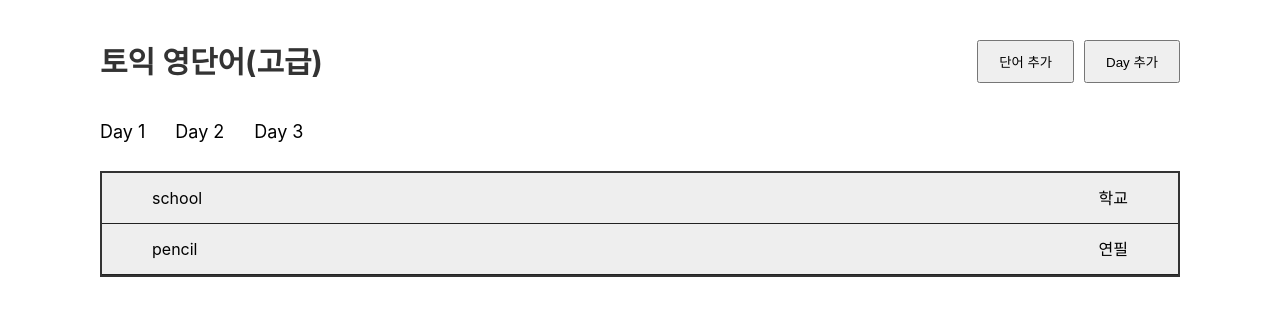
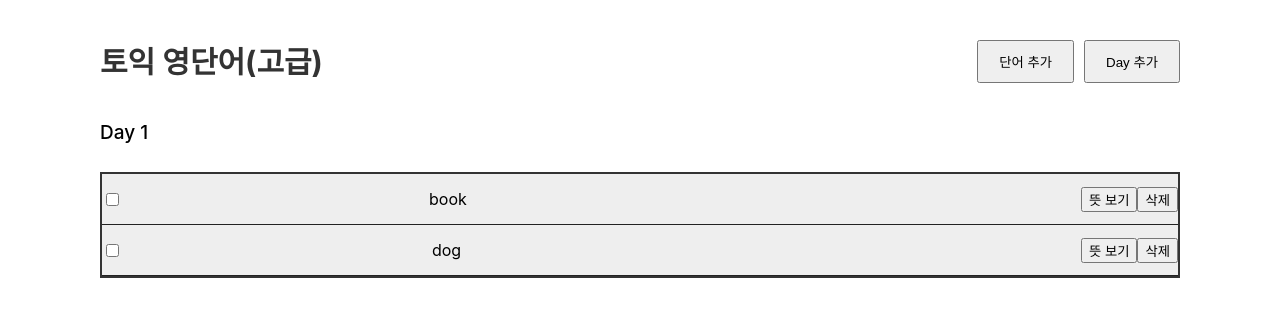
Before and after one commit to JayoonKoo/voca, a React (Create React App) app: page /day/1 in a window 1280 px wide. Shown: the top 316 px of the page. Built offline with nearby package versions, Linux system fonts and the light colour scheme.

Commit message:
feat: add router

```diff
--- a/package.json
+++ b/package.json
@@ -8,6 +8,7 @@
     "@testing-library/user-event": "^12.8.3",
     "react": "^17.0.2",
     "react-dom": "^17.0.2",
+    "react-router-dom": "^5.3.0",
     "react-scripts": "4.0.3",
     "web-vitals": "^1.1.2"
   },
--- a/src/App.js
+++ b/src/App.js
@@ -1,14 +1,30 @@
 import Day from './component/Day';
 import DayList from './component/DayList';
 import Header from './component/Header';
+import {BrowserRouter, Route, Switch} from 'react-router-dom'
+import EmptyPage from './component/EmptyPage';
 
 function App() {
   return (
-    <div className="App">
-			<Header />
-			<DayList />
-			<Day />
-    </div>
+    <BrowserRouter>
+			<div className="App">
+						<Header />
+						<Switch>
+
+							<Route exact path="/">
+								<DayList />
+							</Route>
+
+							<Route path="/day/:day">
+								<Day />
+							</Route>
+
+							<Route>
+								<EmptyPage />
+							</Route>
+						</Switch>
+			</div>
+		</BrowserRouter>
   );
 }
 
--- a/src/component/Day.js
+++ b/src/component/Day.js
@@ -1,23 +1,23 @@
 import dummy from '../db/data.json'
 import styles from '../css/Day.module.css'
+import {useParams} from 'react-router-dom'
+import Word from './Word';
 
 export default function Day() {
-	const day = 3;
+	const {day} =  useParams();
 	const {words} = dummy;
-	const wordList = words.filter(word => word.day === day);
+	const wordList = words.filter(word => word.day === Number(day));
 
 	return (
+		<>
+		<h2>Day {day}</h2>
 		<table>
 			<tbody>
-				{wordList.map(word => {
-					const {id, eng, kor} = word;
-					return (
-						<tr key={id}>
-							<td className={styles.eng}>{eng}</td>
-							<td className={styles.kor}>{kor}</td>
-						</tr>);
-				})}
+				{wordList.map(word => (
+					<Word word={word} key={word.id} />
+				))}
 			</tbody>
 		</table>
+		</>
 	)
 }
--- a/src/component/DayList.js
+++ b/src/component/DayList.js
@@ -1,15 +1,18 @@
-import data from '../db/data.json'
-import styles from '../css/DayList.module.css';
+import data from "../db/data.json";
+import styles from "../css/DayList.module.css";
+import {Link} from 'react-router-dom'
 
 export default function DataList() {
-	const {days} = data;
-	return (
-		<>
-		<ul className={styles["day-list"]}>
-			{days.map(day => {
-				return <li className={styles["day-list__day"]} key={day.id}>Day {day.day}</li>
-			})}
-		</ul>
-		</>
-	)
+  const { days } = data;
+  return (
+    <>
+      <ul className={styles["day-list"]}>
+        {days.map((day) => (
+          <li className={styles["day-list__day"]} key={day.id}>
+						<Link to={`/day/${day.day}`}>Day {day.day}</Link>
+          </li>
+        ))}
+      </ul>
+    </>
+  );
 }
--- /dev/null
+++ b/src/component/EmptyPage.js
@@ -0,0 +1,10 @@
+import {Link} from 'react-router-dom'
+
+export default function EmptyPage() {
+	return (
+		<>
+		<h2>잘못된 접근입니다.</h2>
+		<Link to="/">돌아가기</Link>
+		</>
+	)
+}
--- a/src/component/Header.js
+++ b/src/component/Header.js
@@ -1,11 +1,12 @@
 import styles from '../css/Header.module.css'
+import {Link} from 'react-router-dom'
 
 export default function Header() {
 	return (
 		<header>
-			<a href="#">
+			<Link to="/">
 				<h1 className={styles.header__logo}>토익 영단어(고급)</h1>
-			</a>
+			</Link>
 			<ul className={styles.header__menu}>
 				<li className={styles["header__menu-item"]}><button className={styles["header__menu-button"]}>단어 추가</button></li>
 				<li className={styles["header__menu-item"]}><button className={styles["header__menu-button"]}>Day 추가</button></li>
--- /dev/null
+++ b/src/component/Word.js
@@ -0,0 +1,23 @@
+import { useState } from "react";
+
+export default function Word({ word }) {
+  const { eng, kor } = word;
+  const [isShow, setIsShow] = useState(false);
+
+  function toggleButton() {
+    setIsShow(!isShow);
+  }
+  return (
+    <tr>
+      <td>
+        <input type="checkbox"></input>
+      </td>
+      <td className="eng">{eng}</td>
+      <td className="kor">{isShow && kor}</td>
+      <td>
+        <button onClick={toggleButton}>뜻 {isShow ? "숨기기" : "보기"}</button>
+        <button className="del">삭제</button>
+      </td>
+    </tr>
+  );
+}
--- a/src/css/Day.module.css
+++ b/src/css/Day.module.css
@@ -1,3 +1,9 @@
+h2 {
+	margin: 0 100px;
+	margin-bottom: 30px;
+	font-size: 19px;
+	font-weight: 500;
+}
 table {
 	width: calc(100% - 200px);
 	margin: 0 100px;
--- a/src/css/DayList.module.css
+++ b/src/css/DayList.module.css
@@ -5,6 +5,20 @@
 }
 .day-list__day {
 	font-size: 18px;
+	background-color: lightcoral;
+	box-shadow: 0 0 2px rgba(0, 0, 0, 0.5);
+	border-radius: 4px;
+	width: 80px;
+	line-height: 40px;
+	text-align: center;
+	vertical-align: middle;
+	transition: .4s;
+}
+.day-list__day > a {
+	display: block;
+}
+.day-list__day:hover {
+	background-color: lightsalmon;
 }
 .day-list__day + .day-list__day {
 	margin-left: 30px;
```
Also changed, not shown: 1 other file (tests, documents, lock files or other folders).
